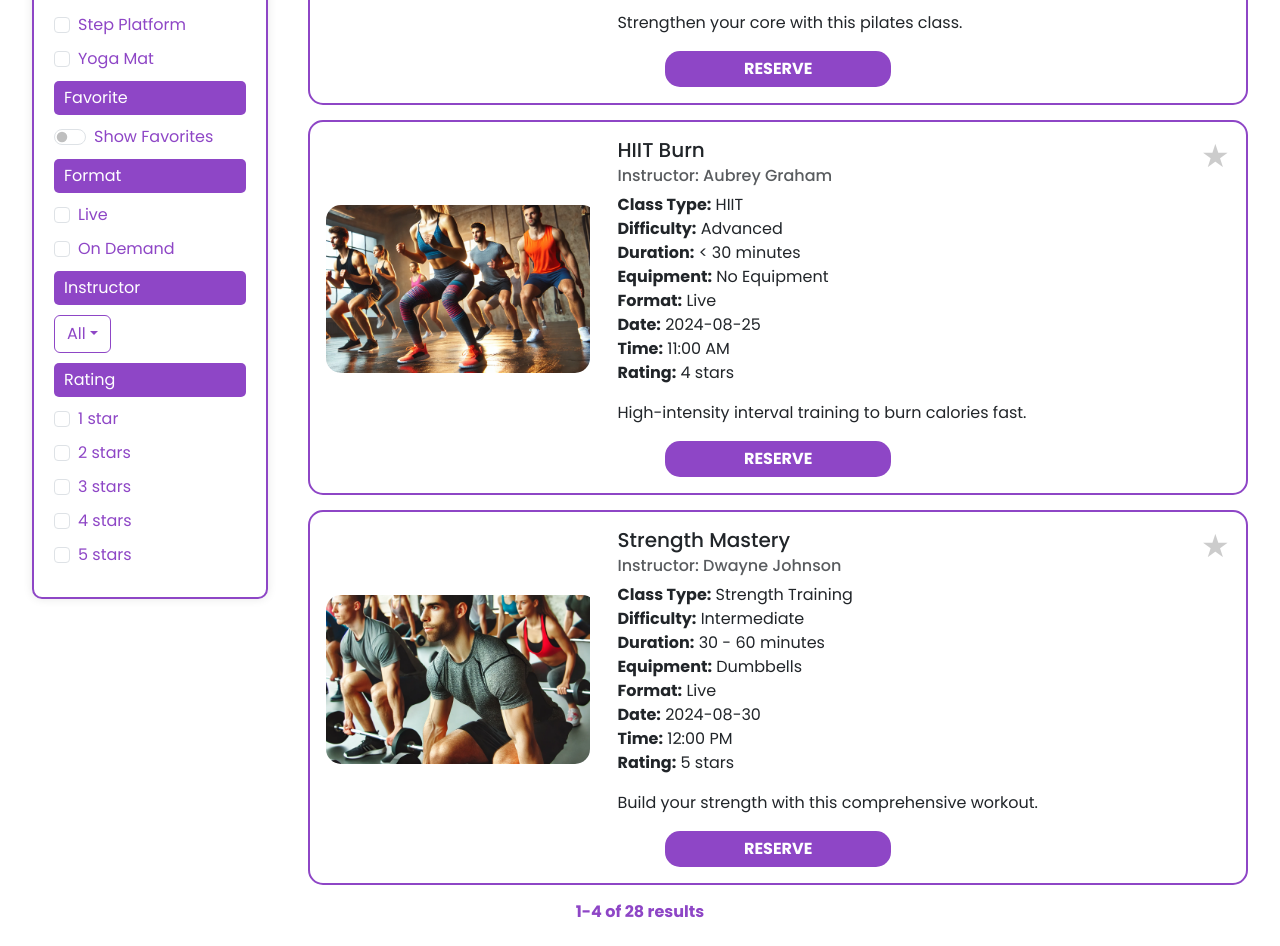
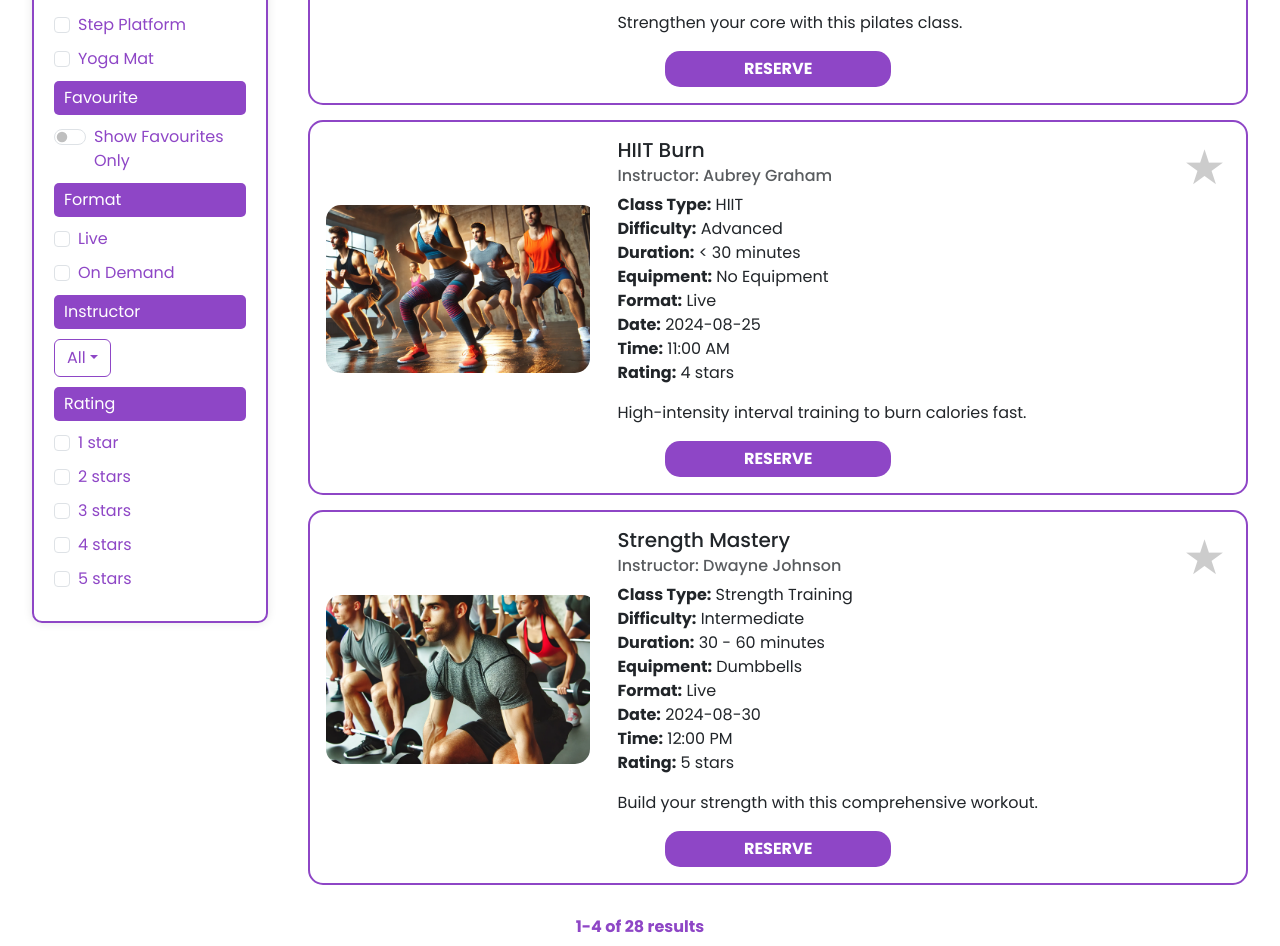
Before and after one commit to nahiyani/flexify-v2, a React (Create React App) app: page /classes in a window 1280 px wide. Shown: the part 1106-2052 px from the top of the page. Built offline with nearby package versions, Linux system fonts and the light colour scheme.

Commit message:
more updates

```diff
--- a/package.json
+++ b/package.json
@@ -8,12 +8,14 @@
   "@fortawesome/react-fontawesome": "^0.2.2",
   "bootstrap": "^5.3.3",
   "bootstrap-icons": "^1.5.0",
+  "date-fns": "^3.6.0",
   "react": "^18.3.1",
   "react-bootstrap": "^2.10.4",
   "react-datepicker": "^4.25.0",
   "react-dom": "^18.3.1",
   "react-helmet": "^6.1.0",
   "react-icons": "^5.2.1",
+  "react-phone-input-2": "^2.15.1",
   "react-phone-number-input": "^3.4.3",
   "react-router-dom": "^6.24.1",
   "react-scripts": "5.0.0",
--- a/src/pages/AboutUs.css
+++ b/src/pages/AboutUs.css
@@ -8,7 +8,7 @@
     padding-top: 30px;
 }
 
-.flexify-advantage{
+.flexify-advantage {
     padding-top: 30px;
 }
 
--- a/src/pages/Classes.css
+++ b/src/pages/Classes.css
@@ -91,6 +91,7 @@
     align-items: center;
     justify-content: center;
     border: none;
+    padding-top: 15px;
 }
 
 .class-card {
@@ -105,23 +106,6 @@
     transform: scale(1.01);
 }
 
-.class-card .favorite-star {
-    position: absolute;
-    top: 10px;
-    right: 20px;
-    cursor: pointer;
-    font-size: 2rem;
-    color: #ccc;
-    transition: transform 0.2s ease-in-out;
-    width: 25px !important;
-    height: 25px !important;
-}
-
-.class-card .favorite-star:hover {
-    transform: scale(1.01);
-    color: #f4d03f;
-}
-
 .class-card .class-card-content {
     display: flex;
     align-items: center;
@@ -129,15 +113,15 @@
 
 .class-card .class-image-placeholder {
     width: 30%;
-    height: 60% !important; /* Adjust height to fit the container */
+    height: 60% !important;
     margin-right: 20px;
     border-radius: 15px;
-    overflow: hidden; /* Ensure content doesn't overflow */
+    overflow: hidden;
 }
 
 .class-card .class-image-placeholder img {
     width: 125%;
-    height: 100%; /* Ensure image fills the placeholder */
+    height: 100%;
     object-fit: cover;
     border-radius: 15px;
 }
@@ -146,20 +130,30 @@
     flex: 1;
 }
 
-.favorite-star {
+.favourite-star {
     cursor: pointer;
-    font-size: 1.5rem; /* Adjust size as needed */
-    color: #ccc; /* Default star color */
+    font-size: 3rem;
+    color: #ccc;
 }
 
-.favorite-star.favorited {
-    color: #f4d03f; /* Yellow color for favorited star */
+.favourite-star.favorited {
+    color: #f4d03f;
+}
+
+.class-card .favourite-star {
+    position: absolute;
+    top: 10px;
+    right: 20px;
+    transition: transform 0.2s ease-in-out;
+}
+
+.class-card .favourite-star:hover {
+    transform: scale(1.1);
 }
 
 .pagination {
     display: flex;
     justify-content: center;
-    margin-top: 0;
     margin-bottom: 30px;
 }
 
@@ -195,6 +189,7 @@
 
 .nav-link-custom {
     text-decoration: none;
+    color: white;
 }
 
 .purple-button {
@@ -211,6 +206,6 @@
 
 .purple-button:hover {
     background-color: white;
-    color: #8E46C6 !important;
+    color: #8E46C6;
     border: 2px solid #8E46C6;
 }
--- a/src/pages/Classes.js
+++ b/src/pages/Classes.js
@@ -57,8 +57,8 @@ const Classes = () => {
   const [selectedFormats, setSelectedFormats] = useState([]);
   const [selectedRatings, setSelectedRatings] = useState([]);
   const [currentPage, setCurrentPage] = useState(1);
-  const [favorites, setFavorites] = useState([]);
-  const [showFavoritesOnly, setShowFavoritesOnly] = useState(false);
+  const [favourites, setfavourites] = useState([]);
+  const [showfavouritesOnly, setShowfavouritesOnly] = useState(false);
 
   const classesPerPage = 4;
 
@@ -88,10 +88,9 @@ const Classes = () => {
       (selectedRatings.length === 0 || selectedRatings.includes(cls.rating))
     );
 
-    if (showFavoritesOnly) {
-      filtered = filtered.filter(cls => favorites.includes(cls.name));
+    if (showfavouritesOnly) {
+      filtered = filtered.filter(cls => favourites.includes(cls.name));
     } else {
-      // Apply additional filters based on active selections
       if (selectedInstructor !== 'All') {
         filtered = filtered.filter(cls => cls.instructor.name === selectedInstructor);
       }
@@ -118,9 +117,9 @@ const Classes = () => {
     return filtered;
   };
 
-  const toggleFavoritesOnly = () => {
-    setShowFavoritesOnly(!showFavoritesOnly);
-    if (!showFavoritesOnly) {
+  const togglefavouritesOnly = () => {
+    setShowfavouritesOnly(!showfavouritesOnly);
+    if (!showfavouritesOnly) {
       setSelectedInstructor('All');
       setSelectedClassTypes([]);
       setSelectedDifficulties([]);
@@ -132,17 +131,17 @@ const Classes = () => {
   };
 
   const toggleFavorite = (className) => {
-    if (favorites.includes(className)) {
-      setFavorites(favorites.filter(fav => fav !== className));
+    if (favourites.includes(className)) {
+      setfavourites(favourites.filter(fav => fav !== className));
     } else {
-      setFavorites([...favorites, className]);
+      setfavourites([...favourites, className]);
     }
   };
 
   useEffect(() => {
     setFilteredClasses(filterClasses());
     setCurrentPage(1);
-  }, [searchTerm, selectedInstructor, selectedClassTypes, selectedDifficulties, selectedDurations, selectedEquipment, selectedFormats, selectedRatings, allClasses, showFavoritesOnly, favorites]);
+  }, [searchTerm, selectedInstructor, selectedClassTypes, selectedDifficulties, selectedDurations, selectedEquipment, selectedFormats, selectedRatings, allClasses, showfavouritesOnly, favourites]);
 
   const indexOfLastClass = currentPage * classesPerPage;
   const indexOfFirstClass = indexOfLastClass - classesPerPage;
@@ -268,13 +267,13 @@ const Classes = () => {
             ))}
           </div>
           <div className="facet">
-            <div className="facet-header">Favorite</div>
+            <div className="facet-header">Favourite</div>
             <Form.Check
               type="switch"
-              id="favorites-switch"
-              label="Show Favorites"
-              checked={showFavoritesOnly}
-              onChange={toggleFavoritesOnly}
+              id="favourites-switch"
+              label="Show Favourites Only"
+              checked={showfavouritesOnly}
+              onChange={togglefavouritesOnly}
               className="purple-checkbox"
             />
           </div>
@@ -347,18 +346,17 @@ const Classes = () => {
                     </Card.Text>
                     <Card.Text>{cls.description}</Card.Text>
                     <span
-                      className={`favorite-star ${favorites.includes(cls.name) ? 'favorited' : ''}`}
-                      onClick={() => toggleFavorite(cls.name)}
-                    >
+                      className={`favourite-star ${favourites.includes(cls.name) ? 'favorited' : ''}`}
+                      onClick={() => toggleFavorite(cls.name)}>
                       &#9733;
                     </span>
                   </div>
                 </div>
-                <Button className="purple-button" onClick={handleReserveClick}>
-                      <Link to="/reserve" className="nav-link-custom">
-                        RESERVE
-                      </Link>
+                <Link to="/reserve" className="nav-link-custom">
+                  <Button className="purple-button">
+                    RESERVE
                   </Button>
+                </Link>
               </Card.Body>
             </Card>
           ))}
```
Also changed, not shown: src/pages/faq.js (indentation only), 1 other file (tests, documents, lock files or other folders).
